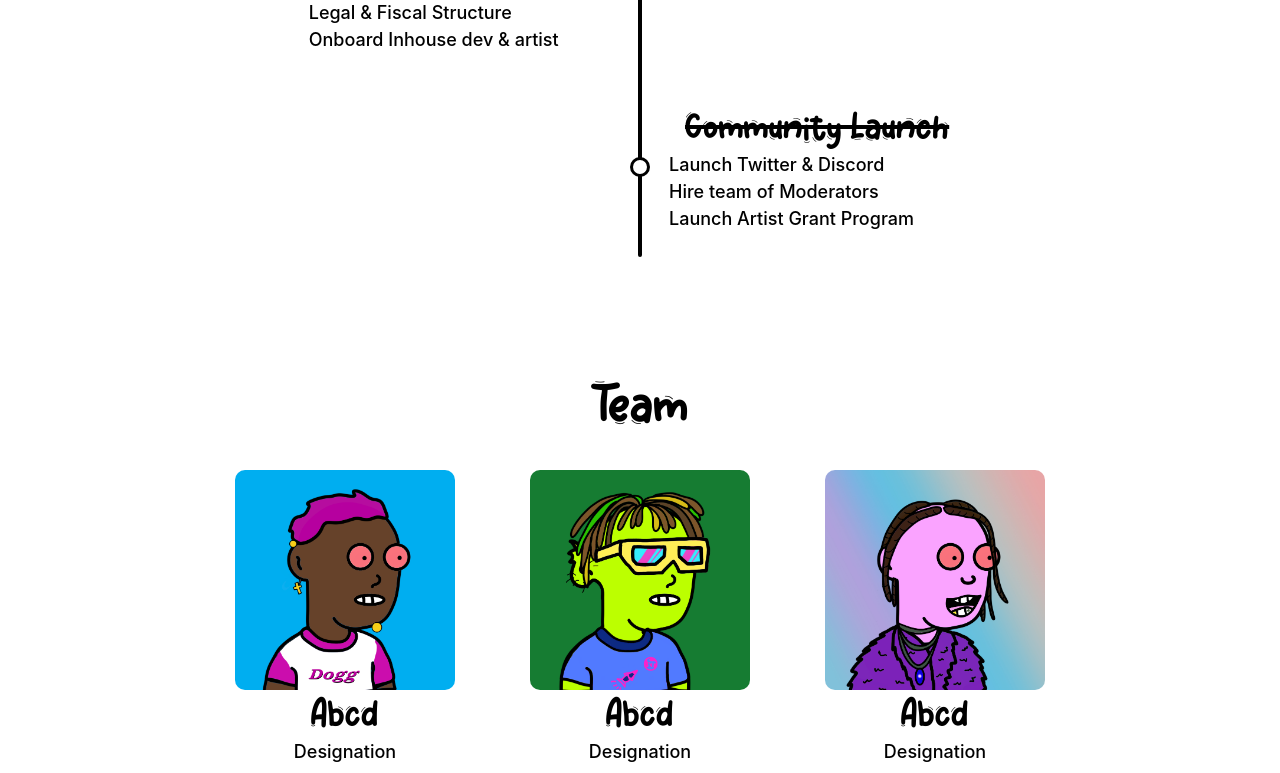
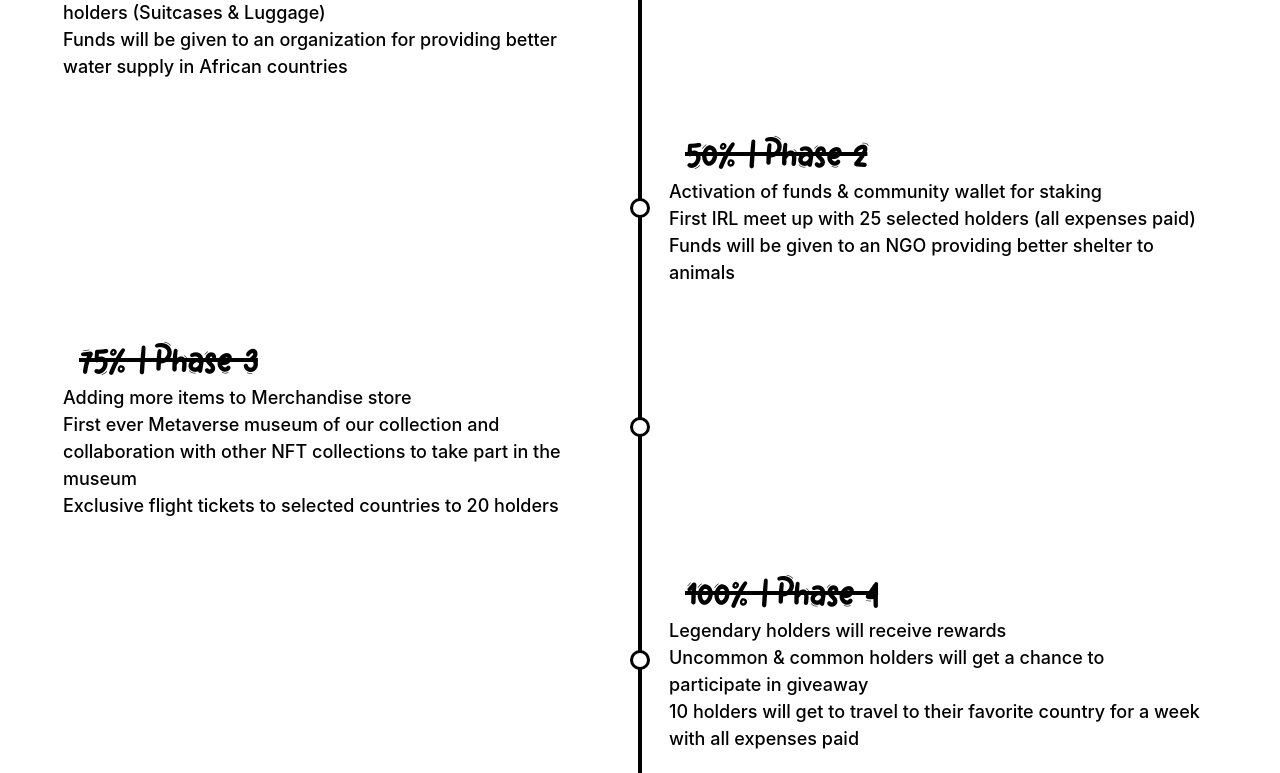
Before and after one commit to Mj835/thebohemianboys, a Next.js app: page / in a window 1280 px wide. Shown: the part 1241-2014 px from the top of the page. Built offline with nearby package versions, Linux system fonts and the light colour scheme.

Commit message:
replace roadmap, teaminfo

```diff
--- a/components/Roadmap.js
+++ b/components/Roadmap.js
@@ -6,17 +6,19 @@ const Roadmap = () => {
       <h1>Roadmap</h1>
       <div className={styles.timelineWrapper}>
         <div className={styles.timelineContainer}>
+
           <div className={styles.timelineItem}>
             <div className={styles.timelineItemContent}>
               <strike>
-                <h3>Project Foundation</h3>
+                <h3>25% | Phase 1</h3>
               </strike>
               <div>
                 <ul>
-                  <li>Establish Artistic Direction</li>
-                  <li>Secure $100k in funding</li>
-                  <li>Legal &amp; Fiscal Structure</li>
-                  <li>Onboard Inhouse dev &amp; artist</li>
+                  <li>Giveaway to 25 holders</li>
+                  <li>Merchandise store of fancy travel equipments and
+                    gears for holders (Suitcases & Luggage)</li>
+                  <li>Funds will be given to an organization for providing
+                    better water supply in African countries</li>
                 </ul>
               </div>
               <span className={styles.circle}></span>
@@ -26,18 +28,58 @@ const Roadmap = () => {
           <div className={styles.timelineItem}>
             <div className={styles.timelineItemContent}>
               <strike>
-                <h3>Community Launch</h3>
+                <h3>50% | Phase 2</h3>
               </strike>
               <div>
                 <ul>
-                  <li>Launch Twitter &amp; Discord</li>
-                  <li>Hire team of Moderators</li>
-                  <li>Launch Artist Grant Program</li>
+                  <li>Activation of funds & community wallet for staking</li>
+                  <li>First IRL meet up with 25 selected holders (all
+                    expenses paid)</li>
+                  <li>Funds will be given to an NGO providing better
+                    shelter to animals</li>
                 </ul>
               </div>
               <span className={styles.circle}></span>
             </div>
           </div>
+
+          <div className={styles.timelineItem}>
+            <div className={styles.timelineItemContent}>
+              <strike>
+                <h3>75% | Phase 3</h3>
+              </strike>
+              <div>
+                <ul>
+                  <li>Adding more items to Merchandise store</li>
+                  <li>First ever Metaverse museum of our collection and
+                    collaboration with other NFT collections to take part
+                    in the museum</li>
+                  <li>Exclusive flight tickets to selected countries to 20
+                    holders</li>
+                </ul>
+              </div>
+              <span className={styles.circle}></span>
+            </div>
+          </div>
+
+          <div className={styles.timelineItem}>
+            <div className={styles.timelineItemContent}>
+              <strike>
+                <h3>100% | Phase 4</h3>
+              </strike>
+              <div>
+                <ul>
+                  <li>Legendary holders will receive rewards</li>
+                  <li>Uncommon & common holders will get a chance to
+participate in giveaway</li>
+                  <li>10 holders will get to travel to their favorite country
+for a week with all expenses paid</li>
+                </ul>
+              </div>
+              <span className={styles.circle}></span>
+            </div>
+          </div>
+
         </div>
       </div>
     </div>
--- a/components/Team.js
+++ b/components/Team.js
@@ -19,8 +19,8 @@ const Team = () => {
             height={220}
             style={{ borderRadius: 10 }}
           />
-          <h3>Abcd</h3>
-          <p>Designation</p>
+          <h3>Excursionist</h3>
+          <p>Founder</p>
           <a href="#">
             <FaTwitter size={26} />
           </a>
@@ -33,8 +33,8 @@ const Team = () => {
             height={220}
             style={{ borderRadius: 10 }}
           />
-          <h3>Abcd</h3>
-          <p>Designation</p>
+          <h3>Rhapsody</h3>
+          <p>Tech</p>
           <a href="#">
             <FaTwitter size={26} />
           </a>
@@ -47,8 +47,8 @@ const Team = () => {
             height={220}
             style={{ borderRadius: 10 }}
           />
-          <h3>Abcd</h3>
-          <p>Designation</p>
+          <h3>LightHouse</h3>
+          <p>Marketing</p>
           <a href="#">
             <FaTwitter size={26} />
           </a>
```
Also changed, not shown: 2 other files (tests, documents, lock files or other folders).
